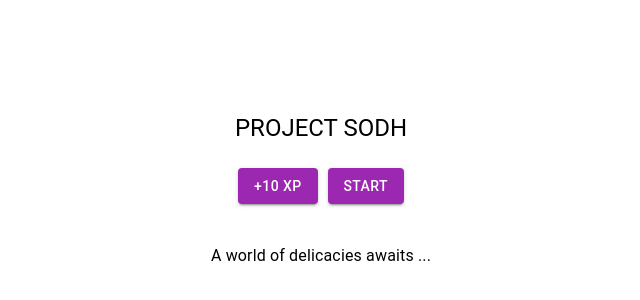
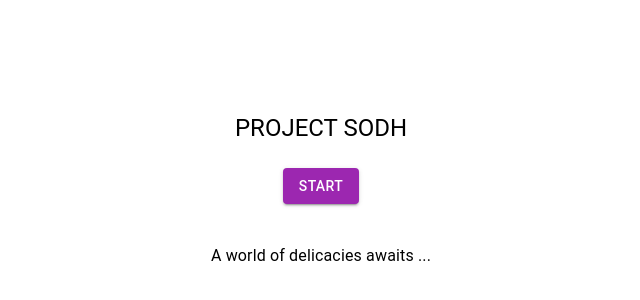
Before and after one commit to clio001/project-sodh, a Next.js app: page / in a window 1280 px wide. Shown: the part 170-470 px from the top of the page, without its empty margins (319-959 px from the left). Built offline with nearby package versions, Linux system fonts and the light colour scheme.

Commit message:
Removed XP button

```diff
--- a/app/page.jsx
+++ b/app/page.jsx
@@ -28,13 +28,6 @@ export default function Home() {
           gap: "10px",
         }}
       >
-        <Button
-          variant="contained"
-          color="secondary"
-          onClick={() => setXp((prev) => prev + 10)}
-        >
-          +10 XP
-        </Button>
         <Link href="/main">
           <Button variant="contained" color="secondary">
             Start
```
